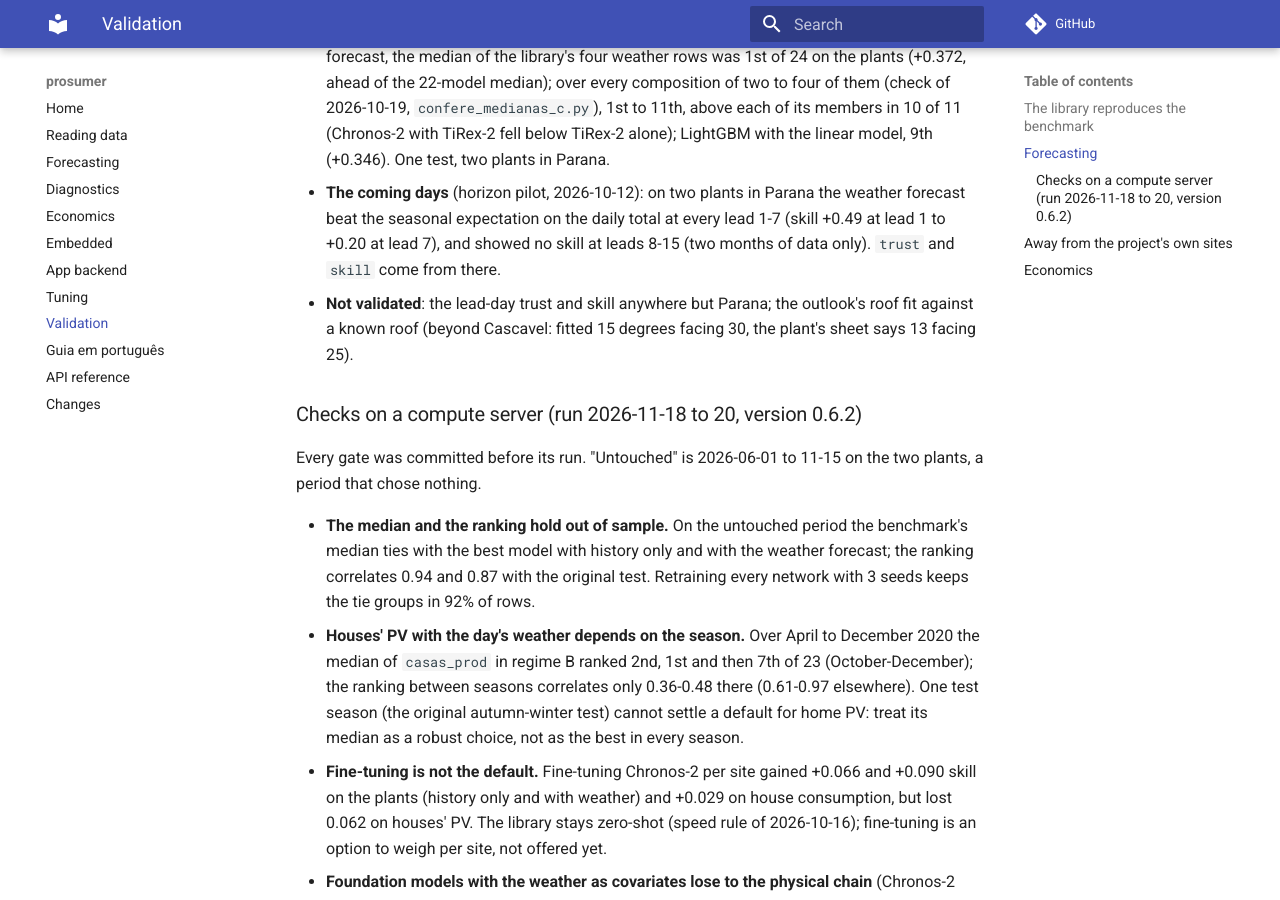
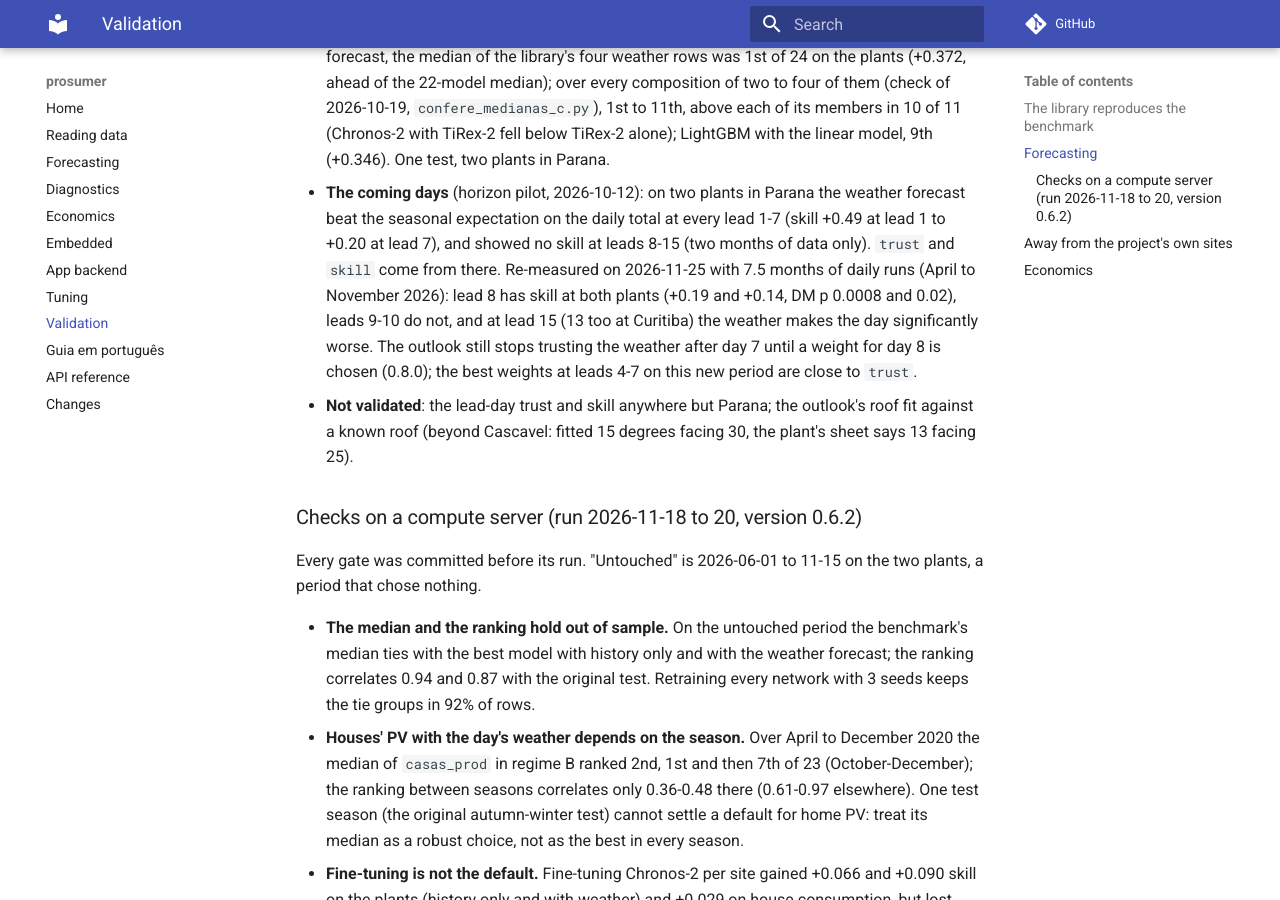
Before and after one commit to JoaoCarlos134/prosumer, an MkDocs documentation site: the page built from docs/library/validation.md, in a window 1280 px wide and 900 px high, scrolled down 810 px. Built offline with MkDocs 1.6.1 and Material for MkDocs 9.7.7, drawn with Linux system fonts in a browser that asks for light colours; comment, search, counter and statistics services are not loaded.

Commit message:
P2 (days 8-15, 7.5 months of daily runs): day 8 passes its gate at both plants, days 9-10 do not; README roadmap: 0.6.3 and 0.7.0 done, 0.6.4 planned
Lead 8: +0.188 (p 0.0008) at Cascavel, +0.136 (p 0.021) at Curitiba, n >= 212. The gate leaves the weight to the
author (the fitted 0.68-0.72 is a report only), so TRUST keeps 7 values until 0.8.0. The fitted weights at leads
4-7 on this period are close to TRUST. Aggregates p2.json, public runs previsao_tempo_rodadas_v1.parquet.

Co-Authored-By: Claude Opus 5.5 <noreply@anthropic.com>

```diff
--- a/docs/library/validation.md
+++ b/docs/library/validation.md
@@ -25,7 +25,11 @@ The records behind each line are in `docs/projeto/PILOTOS_F1_F2.md` and `experim
   below TiRex-2 alone); LightGBM with the linear model, 9th (+0.346). One test, two plants in Parana.
 - **The coming days** (horizon pilot, 2026-10-12): on two plants in Parana the weather forecast beat the
   seasonal expectation on the daily total at every lead 1-7 (skill +0.49 at lead 1 to +0.20 at lead 7), and
-  showed no skill at leads 8-15 (two months of data only). `trust` and `skill` come from there.
+  showed no skill at leads 8-15 (two months of data only). `trust` and `skill` come from there. Re-measured on
+  2026-11-25 with 7.5 months of daily runs (April to November 2026): lead 8 has skill at both plants (+0.19 and
+  +0.14, DM p 0.0008 and 0.02), leads 9-10 do not, and at lead 15 (13 too at Curitiba) the weather makes the day significantly worse. The
+  outlook still stops trusting the weather after day 7 until a weight for day 8 is chosen (0.8.0); the best
+  weights at leads 4-7 on this new period are close to `trust`.
 - **Not validated**: the lead-day trust and skill anywhere but Parana; the outlook's roof fit against a known
   roof (beyond Cascavel: fitted 15 degrees facing 30, the plant's sheet says 13 facing 25).
 
```
Also changed, not shown: README.md (+8 -7 lines), docs/library/changelog.md (+2 -1 lines), docs/projeto/PILOTOS_F1_F2.md (+25 -0 lines), 4 other files.
